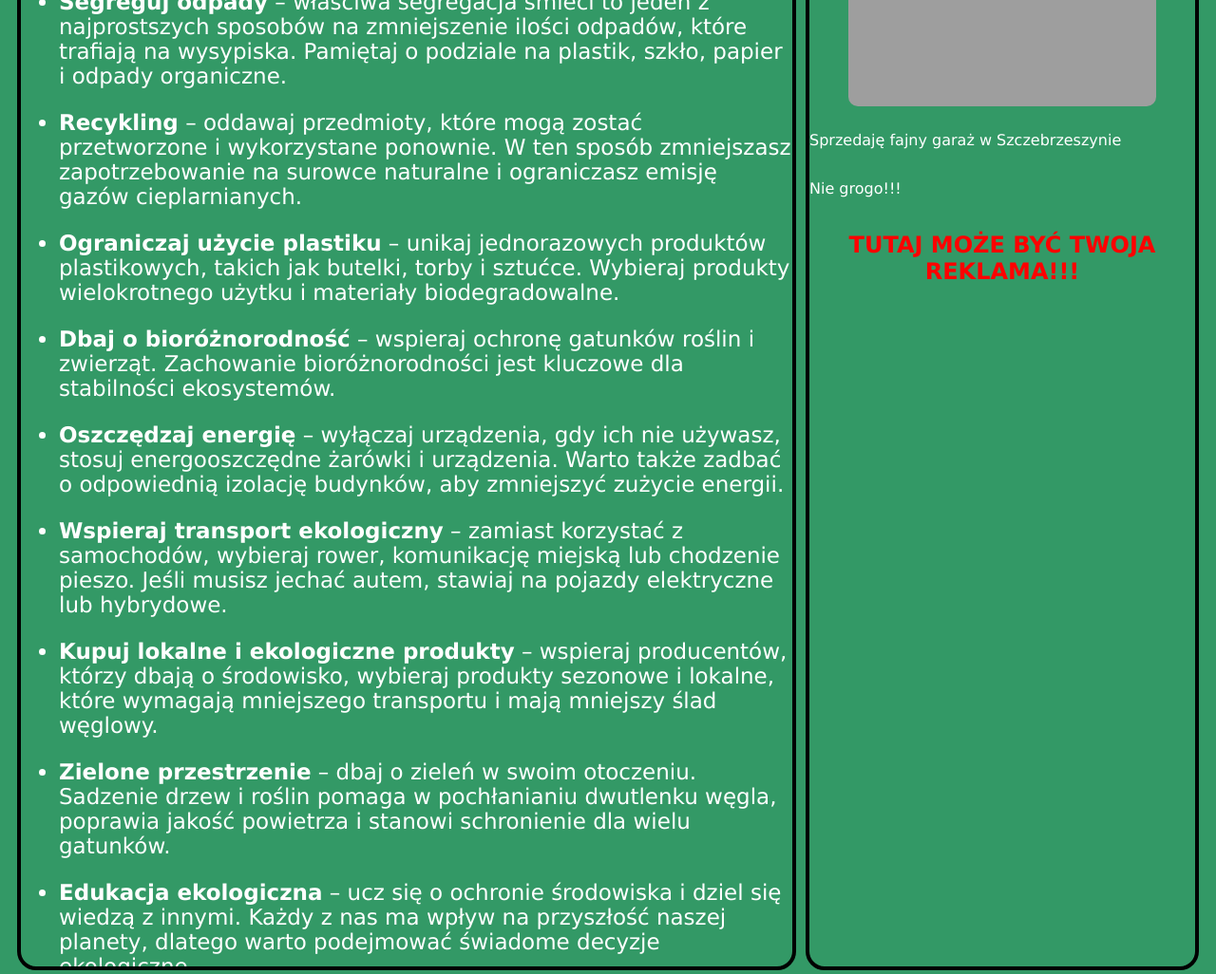
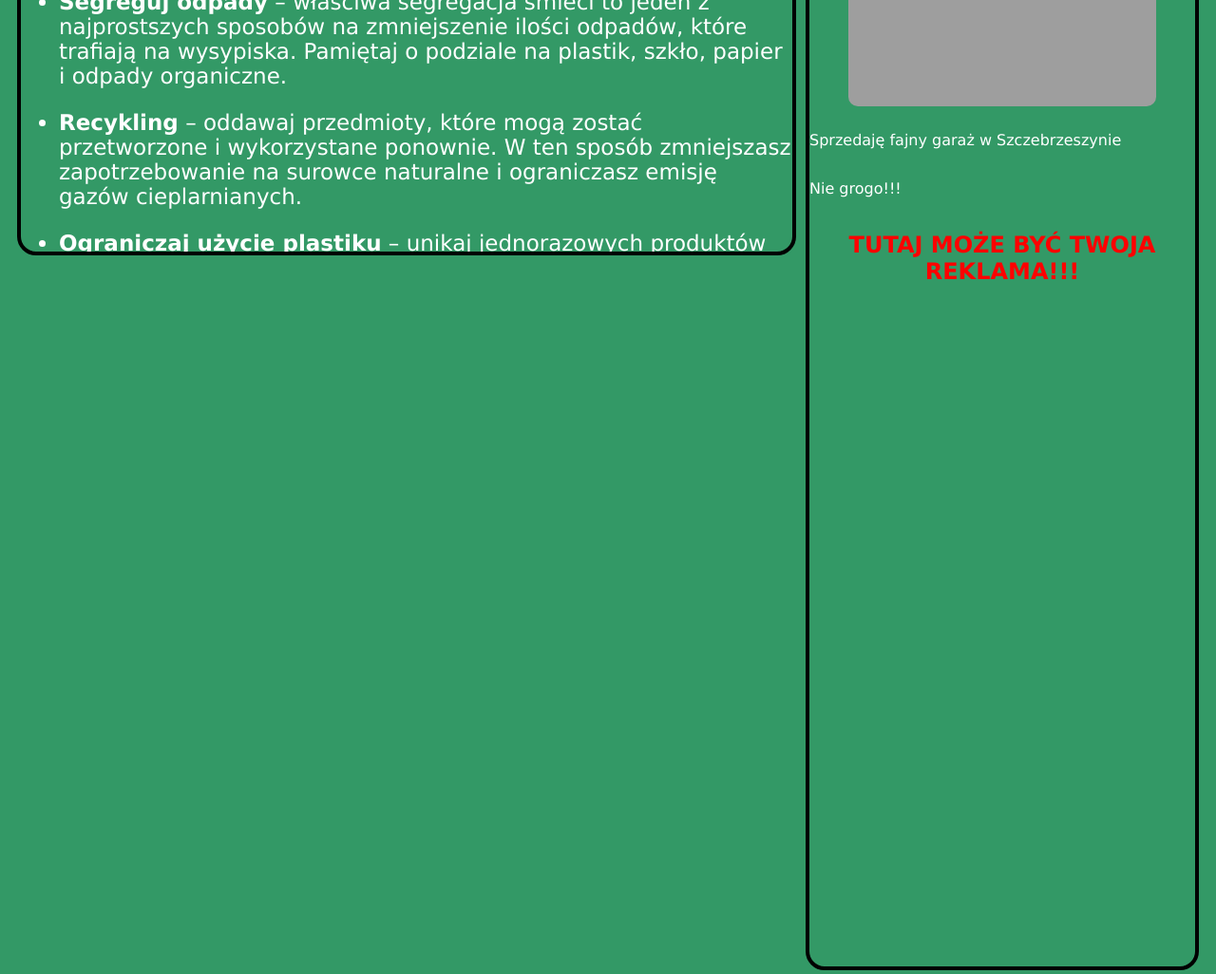
Before and after one commit to dgmity/html-projects, a PHP site: page /ekologia/index.html in a window 1280 px wide. Shown: the part 424-1450 px from the top of the page at 95% size. Run offline with PHP 8.4, Linux system fonts and the light colour scheme; grey boxes are pictures that could not be loaded.

Commit message:
Update style.css

```diff
--- a/ekologia/style.css
+++ b/ekologia/style.css
@@ -34,8 +34,10 @@ h2 {
     border-radius: 20px;
     margin: 5px;
     font-size: 23px;
-    overflow: auto;
+    height: 500px;
+    overflow-y: scroll;
 }
+
 
 #aside {
     display: flex;
```
